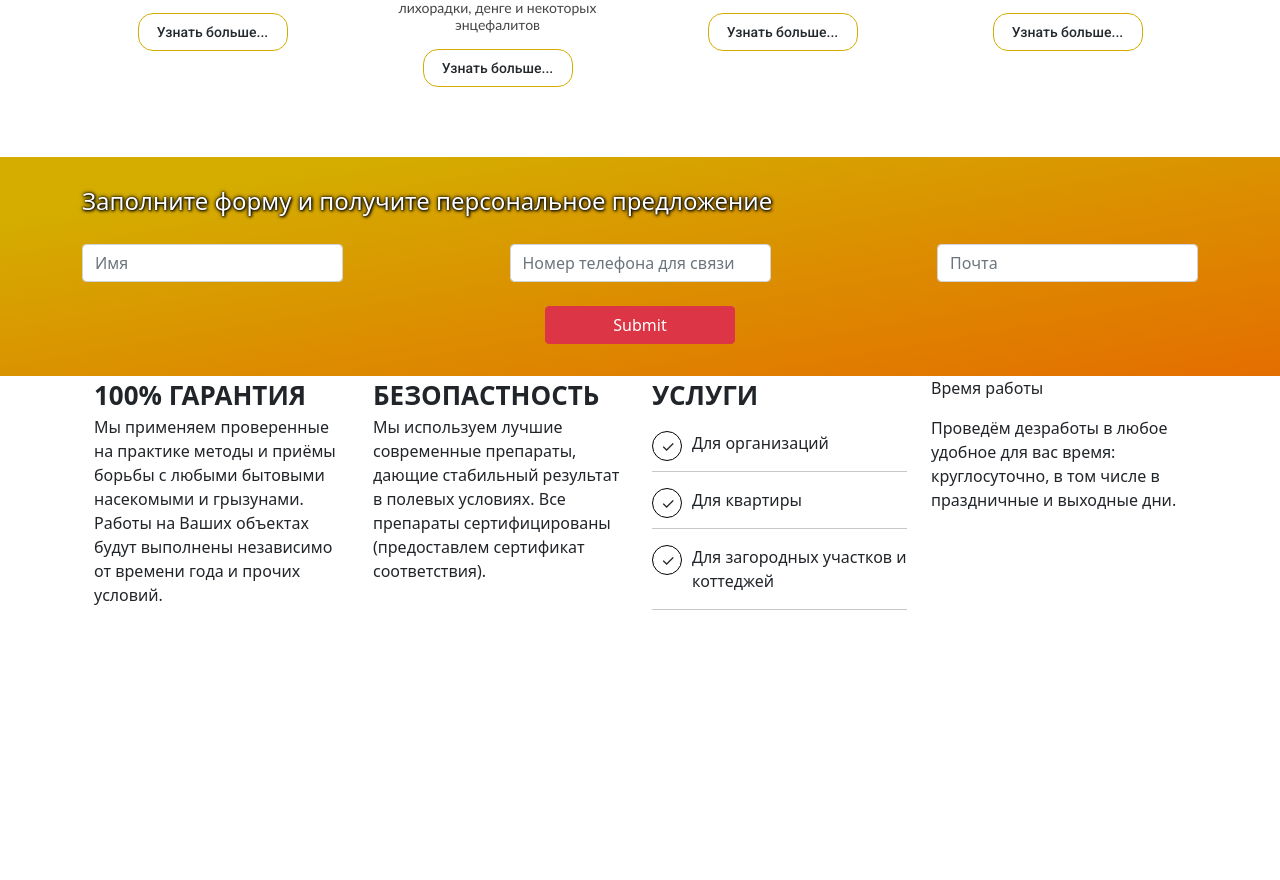
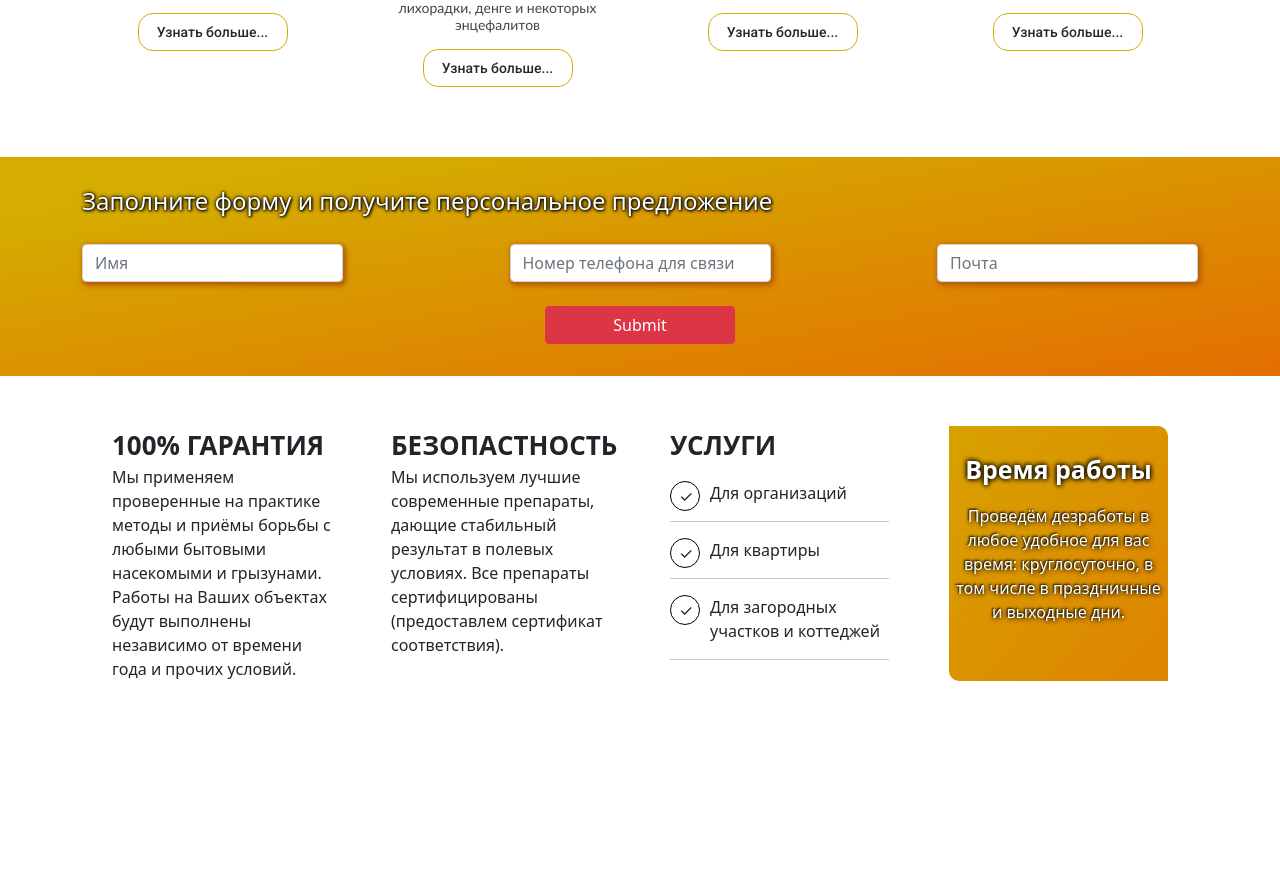
Before and after one commit to vfedirko2022/vfedirko2022.github.io, a PHP site: page /dez.html in a window 1280 px wide. Shown: the part 2117-2997 px from the top of the page. Run offline with PHP 8.4, Linux system fonts and the light colour scheme.

Commit message:
Add files via upload

```diff
--- a/css/style_dez.css
+++ b/css/style_dez.css
@@ -1,6 +1,20 @@
 *{
     box-sizing: border-box;
     outline: none;
+}
+::-webkit-scrollbar {
+    width: 13px;
+    background-color: white;
+}
+
+::-webkit-scrollbar-thumb {
+    border-radius: 10px;
+    background: linear-gradient(to bottom, #d4ad00 0%, #ff0000 350%);
+}
+
+::-webkit-scrollbar-track {
+   border-radius: 10px;
+    background-color: white;
 }
 a{
     text-decoration: none;
@@ -111,6 +125,9 @@ a{
 .container_of_the_form {
     padding-top: 30px;
 }
+.container_of_the_form__input{
+    box-shadow: 1px 1px 3px rgb(185, 99, 0), 2px 3px 7px rgb(185, 99, 0), 2px 2px 5px rgb(185, 99, 0);
+}
 .container_of_the_form h4{
     color: rgb(255, 255, 255);
     text-shadow: 0px 0px 2px black, 0px 0px 4px black, 1px 1px 3px black;
@@ -119,7 +136,10 @@ a{
 
 
 
-
+.garantiya_block{
+    padding-left: 30px;
+    padding-right: 30px;
+}
 .garantiya_title{
     margin-left: 20px;
     margin: auto;
@@ -128,6 +148,17 @@ a{
     text-transform: uppercase;
     font-size: 26px;
     font-weight: 600;
+}
+@media screen and (max-width: 1200px){
+    .garantiya_title{
+        font-size: 22px;
+    }
+}
+.garantiya_content{
+    margin-bottom: 0;
+}
+.title{
+    margin-top: 50px;
 }
 .circle{
     margin-right: 10px;
@@ -143,3 +174,32 @@ a{
     top: 2px;
     left: 8px;
 }
+.container_time{
+    padding-left: 20px;
+    padding-right: 20px;
+}
+.garantiya_time_block{
+    margin-top: 50px;
+    padding-left: 30px;
+    padding-right: 30px;
+}
+.garantiya_time_fon{
+    align-items: center;
+    text-align: center;
+    width: 100%;
+    height: 100%;
+    background: linear-gradient(to bottom right, #d4ad00 -40%, #ff0000 550%);
+    border: none;
+    border-radius: 0 10px;
+}
+.garantiya_time_title{
+    padding-top: 25px;
+    font-weight: 600;
+    color: white;
+    text-shadow: 1px 1px 5px black, -1px -1px 5px black;
+    font-size: 25px;
+}
+.garantiya_time_content{
+    color: white;
+    text-shadow: 1px 1px 5px black, -1px -1px 2px black;
+}
```
